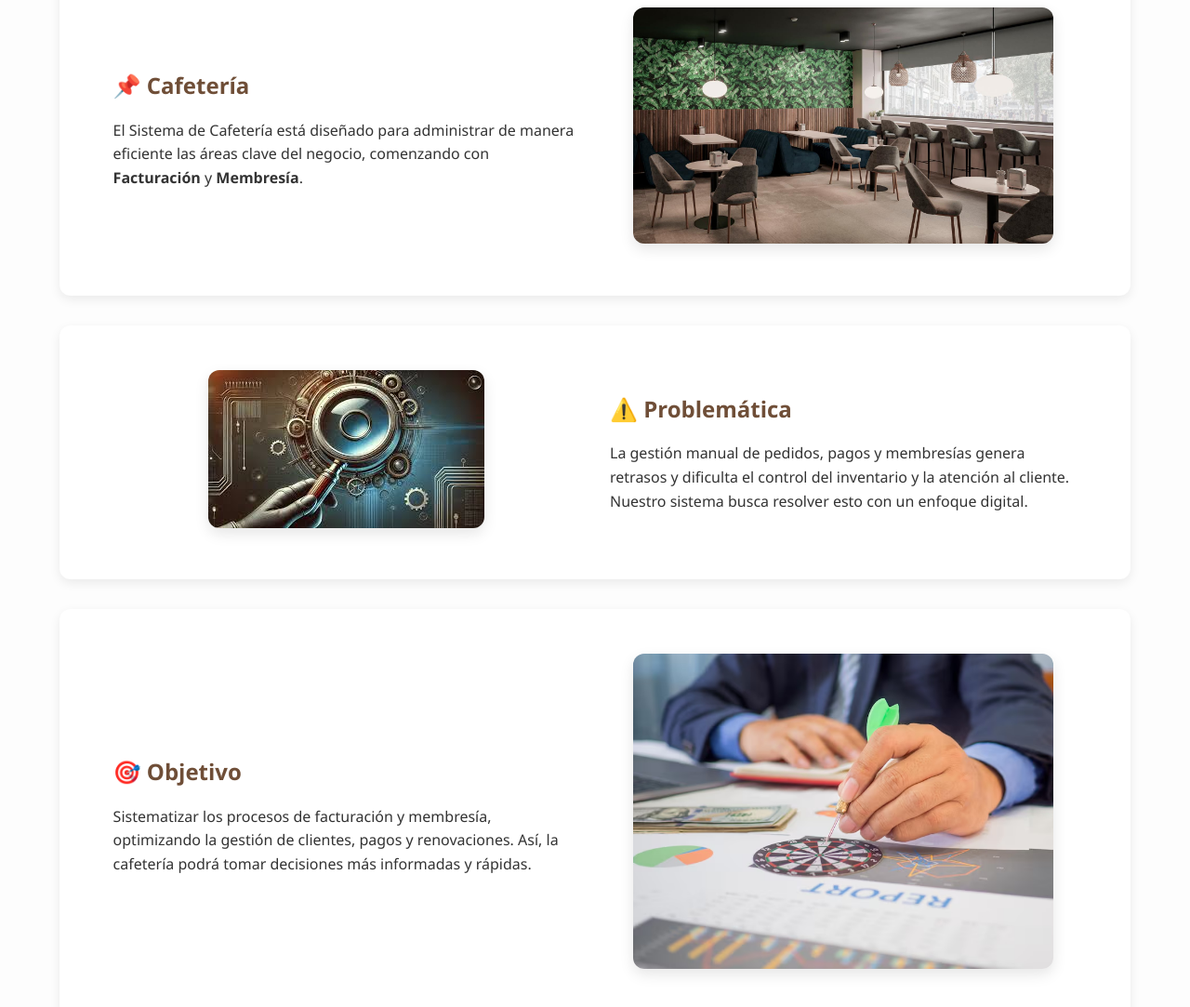
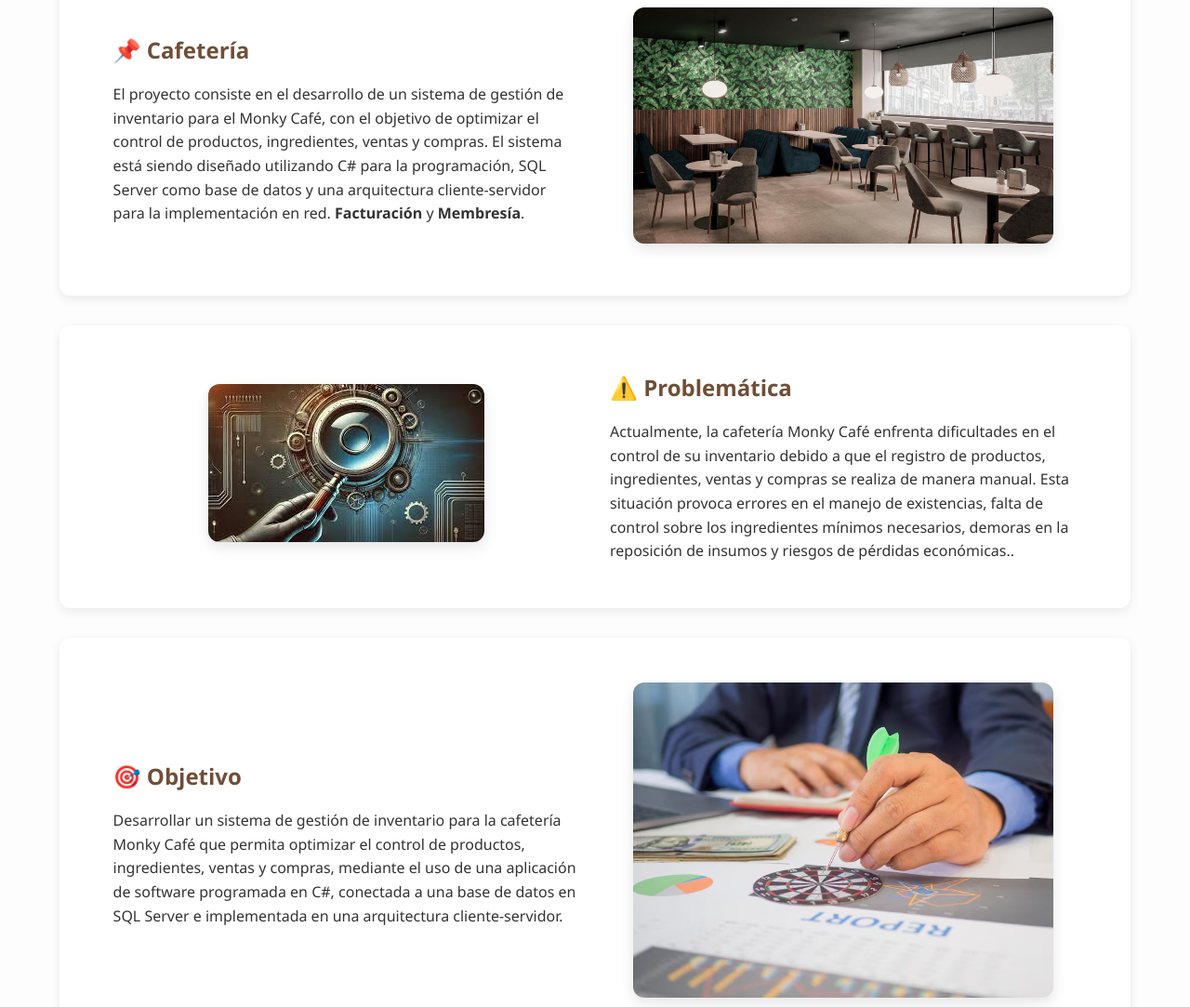
Before and after one commit to XavierGuerreroo/TISXavierGH, a plain HTML site: page index.html in a window 1280 px wide. Shown: the part 440-1523 px from the top of the page at 93% size. Drawn offline with Linux system fonts and the light colour scheme.

Commit message:
Se actualizo mas

```diff
--- a/index.html
+++ b/index.html
@@ -22,8 +22,11 @@
       <div class="text">
         <h2>📌 Cafetería</h2>
         <p>
-          El Sistema de Cafetería está diseñado para administrar
-          de manera eficiente las áreas clave del negocio, comenzando con
+          El proyecto consiste en el desarrollo de un sistema de gestión de inventario
+para el Monky Café, con el objetivo de optimizar el control de productos, ingredientes,
+ventas y compras. El sistema está siendo diseñado utilizando C# para la programación,
+SQL Server como base de datos y una arquitectura cliente-servidor para la
+implementación en red.
           <strong>Facturación</strong> y <strong>Membresía</strong>.
         </p>
       </div>
@@ -37,10 +40,11 @@
       <div class="text">
         <h2>⚠️ Problemática</h2>
         <p>
-          La gestión manual de pedidos, pagos y membresías
-          genera retrasos y dificulta el control del inventario
-          y la atención al cliente.
-          Nuestro sistema busca resolver esto con un enfoque digital.
+          Actualmente, la cafetería Monky Café enfrenta dificultades en el control de su inventario
+debido a que el registro de productos, ingredientes, ventas y compras se realiza de
+manera manual. Esta situación provoca errores en el manejo de existencias, falta de
+control sobre los ingredientes mínimos necesarios, demoras en la reposición de
+insumos y riesgos de pérdidas económicas..
         </p>
       </div>
       <div class="image">
@@ -53,9 +57,10 @@
       <div class="text">
         <h2>🎯 Objetivo</h2>
         <p>
-          Sistematizar los procesos de facturación y membresía,
-          optimizando la gestión de clientes, pagos y renovaciones.
-          Así, la cafetería podrá tomar decisiones más informadas y rápidas.
+          Desarrollar un sistema de gestión de inventario para la cafetería Monky Café que
+permita optimizar el control de productos, ingredientes, ventas y compras, mediante el
+uso de una aplicación de software programada en C#, conectada a una base de datos
+en SQL Server e implementada en una arquitectura cliente-servidor.
         </p>
       </div>
       <div class="image">
```
